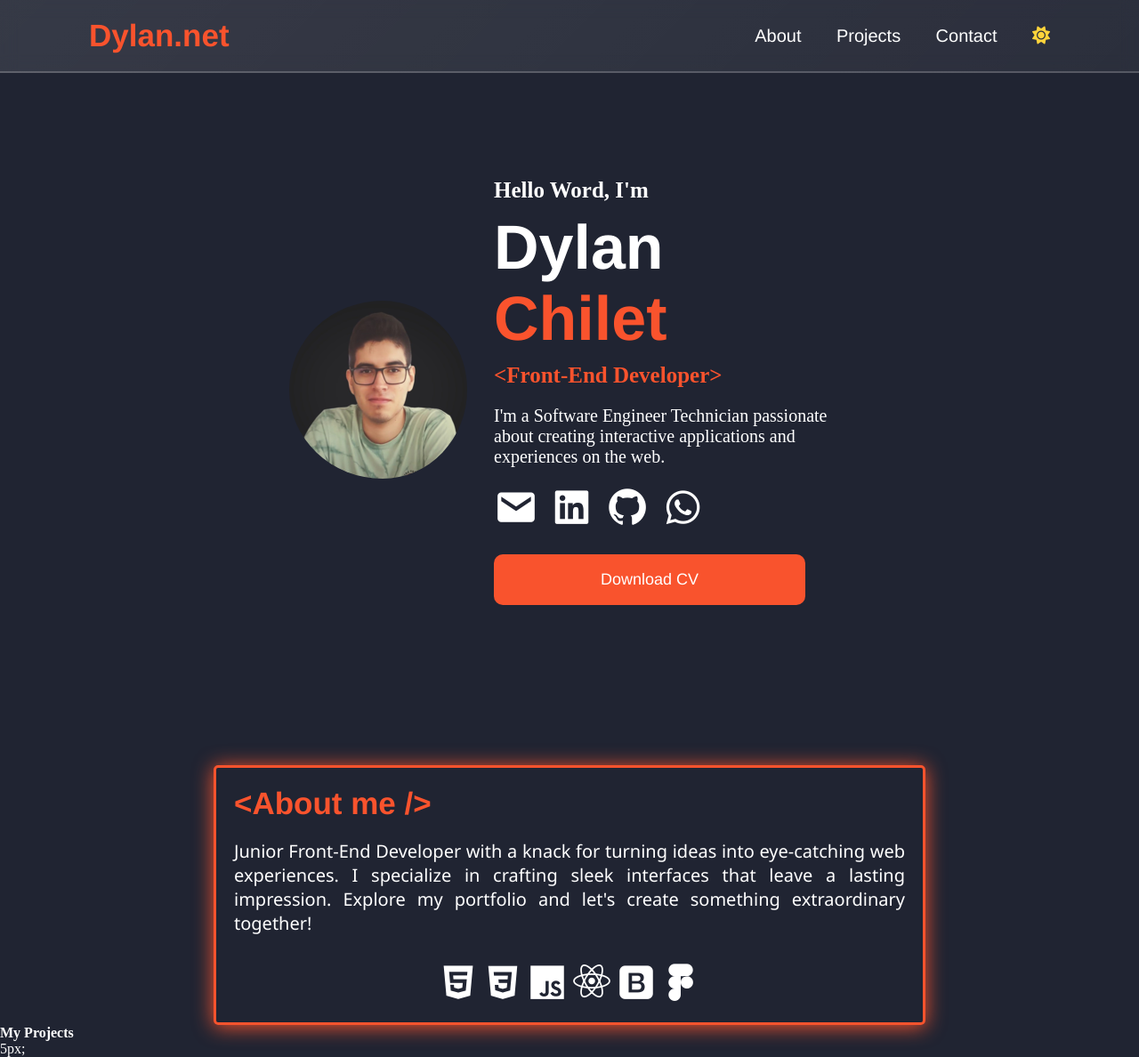
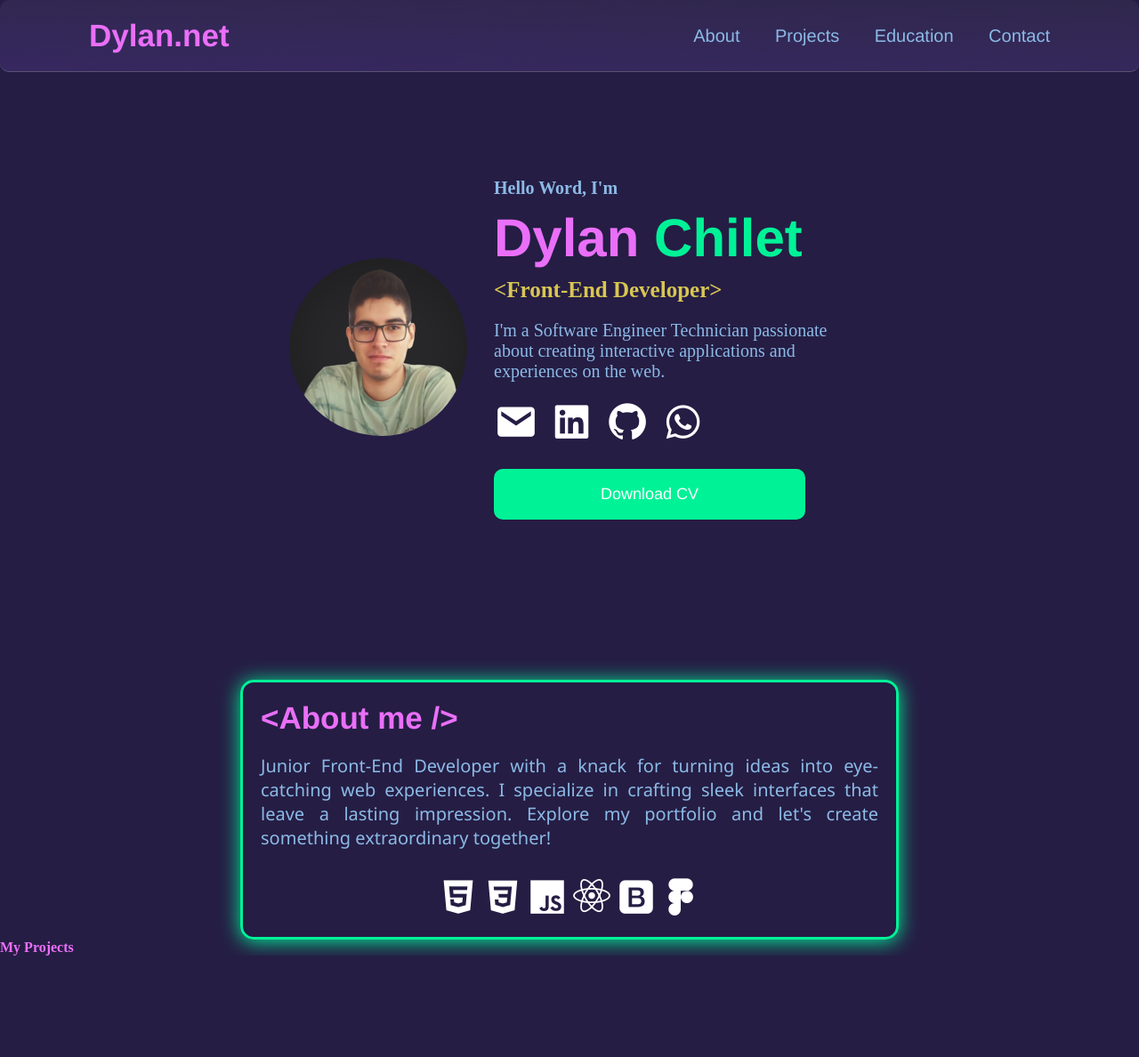
Before and after one commit to TCHDyLaN/MyPortfolio, a plain HTML site: page index.html in a window 1280 px wide. Shown: the whole page at 89% size. After the commit the page ends 1074 px from the top, so only its background shows below. Drawn offline with nearby package versions, Linux system fonts and the light colour scheme.

Commit message:
Cambiando colores al portfolio

```diff
--- a/index.html
+++ b/index.html
@@ -23,11 +23,10 @@
     <nav class="navbar">
         <a href="">About</a>
         <a href="">Projects</a>
+        <a href="">Education</a>
         <a href="">Contact</a>
-        <a href=""><i class="fa-solid fa-sun" style="color: #FFD43B;"></i></a>
     </nav>
     </header>
-    <!--Para el icon de m oon: <i class="fa-solid fa-moon" style="color: #FFD43B;"></i>-->
 
 
 <!--Info principal del dev-->
@@ -77,8 +76,11 @@
         </div>
 
         <div class="projects">
-            <h4>My Projects</h4>
-
+            <h4 >My Projects</h4>
+            <div></div>
+            <div></div>
+            <div></div>
+            <div></div>
             <div class=""></div>
 
         </div>
@@ -91,4 +93,3 @@
     <script src="./script.js" defer></script>
 </body>
 </html>
-5px;
--- a/style.css
+++ b/style.css
@@ -5,8 +5,8 @@
 }
 
 body{
-    background-color: #202432;
-    color: white;
+    background-color: #251d44;
+    color: #ea6ff8;
 }
 
 .header{
@@ -15,13 +15,14 @@ body{
     left: 0;
     width: 100%;
     padding: 20px 100px;
-    background: linear-gradient(135deg, rgba(255, 255, 255, 0.1), rgba(255, 255, 255, 0.052));;
+    background: linear-gradient(1deg, #372860, rgba(255, 255, 255, 0.052));;
     backdrop-filter: blur(10px);
-    border-bottom: 2px solid rgba(255, 255, 255, .2);
+    border-bottom: 1px solid rgba(255, 255, 255, .2);
     display: flex;
     justify-content: space-between;
     align-items: center;
-    font-family:'Franklin Gothic Medium', 'Arial Narrow', Arial, sans-serif
+    font-family:'Franklin Gothic Medium', 'Arial Narrow', Arial, sans-serif;
+    border-radius: 10px;
 }
 
 .header::before{
@@ -40,7 +41,7 @@ body{
 }
 
 .logo{
-    color:#f9532d;
+    color:#ea6ff8;
     font-size: 35px;
     text-decoration: none;
     font-weight: 600;
@@ -48,7 +49,7 @@ body{
 }
 
 .navbar a{
-    color: white;
+    color: #8cbae6;
     font-size: 20px;
     text-decoration: none;
     margin-left: 35px;
@@ -56,7 +57,7 @@ body{
 }
 
 .navbar a:hover{
-    color: #f9532d;
+    color: #ea6ff8;
     text-decoration: underline;
 
 }
@@ -69,10 +70,10 @@ body{
 }
 
 #menu-icon:hover{
-    color: #f9532d;
+    color: #ea6ff8;
 }
 
-/*PARA RESPONSIVE*/
+/*PARA RESPONSIVE PANTALLAS MAS GRANDES*/
 @media (max-width:992px){
     .header{
         padding:1.25rem 4%;
@@ -137,10 +138,10 @@ body{
 }
 
 .dev-info span{
-    color: #f9532d;
+    color: #00f297;
 }
 
-/*PARA RESPONSIVE*/
+/*PARA RESPONSIVE PANTALLAS PEQUEÑAS*/
 @media(max-width:768px){
     .info-container{
         flex-direction: column;
@@ -158,10 +159,11 @@ body{
 
 
 
-/*SALUDO HI THERE*/
+/*SALUDO */
 .saludo{
-    font-size: 25px;
+    font-size: 20px;
     margin-bottom: 10px;
+    color: #8cbae6;
 }
 
 
@@ -169,7 +171,7 @@ body{
 /*DEV NAME*/
 .dev-info .name{
     font-family:'Franklin Gothic Medium', 'Arial Narrow', Arial, sans-serif;
-    font-size: 70px;
+    font-size: 60px;
     margin-bottom: 10px;
 }
 
@@ -177,7 +179,7 @@ body{
 
 /*LETRA FRONT-END DEVELOPER*/
 .dev-info .career{
-    color:#f9532d;
+    color:#d8c652;
     font-weight: bold;
     font-size: 25px;
     margin-bottom: 20px;
@@ -185,13 +187,14 @@ body{
 
 .description-dev{
     font-size: 20px;
+    color: #8cbae6;
 }
 
 
 
 /*BOTÓN CV*/
 .CV{
-    background-color: #f9532d;
+    background-color: #00f297;
     color: white;
     font-size: 18px;
     margin-top: 1px;
@@ -206,7 +209,7 @@ body{
 }
 
 .CV:hover{
-    box-shadow: 0px 2px 15px 0px #f9532d;
+    box-shadow: 0px 2px 15px 0px #00f297;
 }
 
 
@@ -226,20 +229,20 @@ body{
 }
 
 .social-media a:hover{
-    color: #f9532d;
-    text-shadow: 0 0 5px #f9532d, 0 0 5px #f9532d, 0 0 10px #f9532d, 0 0 10px #f9532d;
+    color: #00f297;
+    text-shadow: 0 0 5px #00f297, 0 0 5px #00f297, 0 0 10px #00f297, 0 0 10px #f9532d;
 }
 
 /*ABOUT CONTAINER*/
 .About-me{
     text-align: justify;
-    max-width: 800px;
+    max-width: 740px;
     padding: 20px;
     margin: auto; /* Centra horizontalmente */
     font-size: 25px;
-    border: 3px solid #f9532d;
-    border-radius: 5px;
-    box-shadow: 0px 2px 22px 0px #f9532d;
+    border: 3px solid #00f297;
+    border-radius: 15px;
+    box-shadow: 0px 2px 22px 0px #00f297;
 }
 
 /*ABOUT TITLE*/
@@ -247,7 +250,7 @@ body{
     font-size: 35px;
     text-align:left;
     font-family: 'Franklin Gothic Medium', 'Arial Narrow', Arial, sans-serif;
-    color: #f9532d;
+    color: #ea6ff8;
 }
 
 /*ABOUT TEXT P */
@@ -258,6 +261,7 @@ body{
     margin-top: 20px;
     font-family:'Segoe UI', Tahoma, Geneva, Verdana, sans-serif;
     font-size: 20px;
+    color: #8cbae6;
 }
 
 
@@ -271,4 +275,5 @@ body{
     justify-content: center;
     font-size: 50px;
     position: relative;
+    color: white;
 }
```
